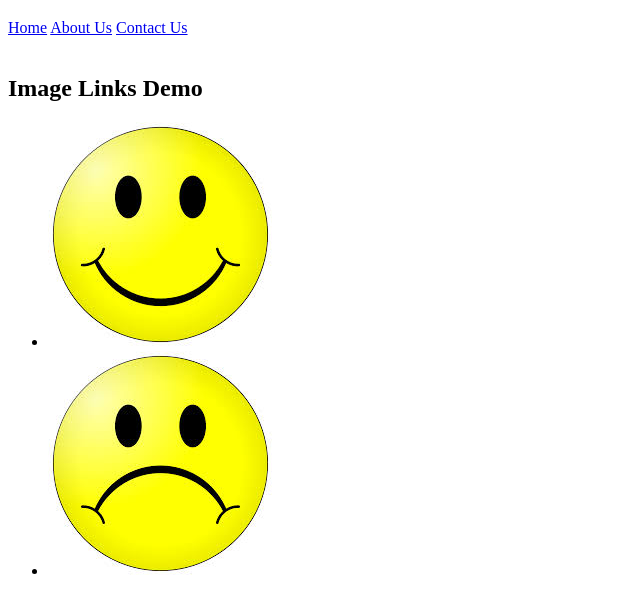
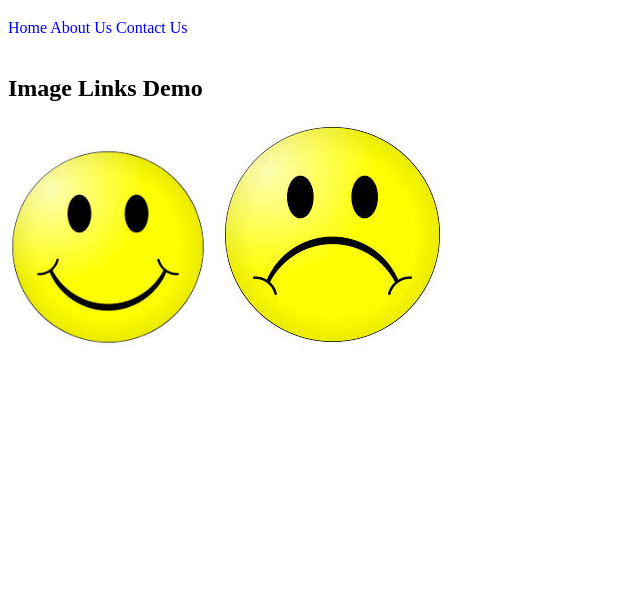
Before and after one commit to syazv/APU-PHP, a plain HTML site: page solution/exercise4/home.html in a window 1280 px wide. Shown: the part 61-674 px from the top of the page, without its empty margins (0-640 px from the left). Drawn offline with Linux system fonts and the light colour scheme.

Commit message:
New update

```diff
--- a/solution/exercise4/home.html
+++ b/solution/exercise4/home.html
@@ -6,6 +6,12 @@
         <title>Exercise 4 | HTML</title>
         <meta name="author" content="SYAZ">
         <meta name="decription" content="This is the exercise-4 document">
+        <style>
+            a{
+                /* border: 1px solid red; */
+                text-decoration: none;
+            }
+        </style>
     </head>
 
     <body>
@@ -20,19 +26,14 @@
         <br>
         <h2>Image Links Demo</h2>
         <div>
-            <ul class="icons">
-                <li>
                     <a href="#" target="_blank">
                     <!-- src stands for source; alt stands for alternate text -->
-                    <img src="../exercise4/media/smiley-happy.jpeg" alt="Happy Picture" title="SMILE!">
+                    <img src="../exercise4/media/smiley-happy.jpeg" width="200" height="200" alt="Happy Picture" title="SMILE!">
                     </a>
-                </li>
-                <li>
+                    &nbsp;
                     <a href="#" target="_blank">
                         <img src="../exercise4/media/smiley-unhappy.jpeg" alt="Unhappy Picture" title="SAD!">
                     </a>
-                </li>
-            </ul>
         </div>
     </body>
 </html>
```
Also changed, not shown: solution/exercise4/contact.html (+1 -0 lines).
